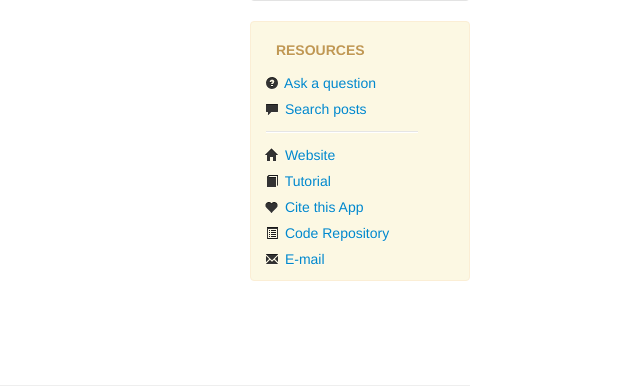
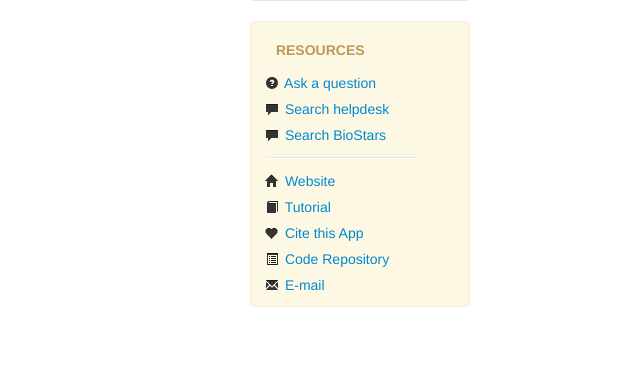
Before and after one commit to cytoscape/appstore, a Django app: template apps/templates/app_page.html in a window 1280 px wide. Shown: the part 905-1293 px from the top of the page, without its empty margins (640-1280 px from the left). Run offline with Django 3.2, Linux system fonts and the light colour scheme; tables that the repository leaves empty hold one stand-in row (values such as "Sample post"); the template is opened without the code that fills it: values that come from a table or form of the project are taken from there, most other values are stand-ins (such as "Sample title", 1, 10 or a date in 2020); grey boxes marked "Sample" are stand-in pictures; some libraries are stand-ins or nearby versions.

Commit message:
'Search post' changed to 'Search helpdesk'. 'Search BioStar' added in Resources section

```diff
--- a/apps/templates/app_page.html
+++ b/apps/templates/app_page.html
@@ -333,9 +333,9 @@
 
 				<li><a href="https://groups.google.com/forum/?fromgroups#!searchin/cytoscape-helpdesk/{{ app.fullname }}" target="_blank">
 					<i class="icon-comment"></i>
-					Search posts
+					Search helpdesk
 				</a></li>
-
+				<li><a href="https://www.biostars.org/local/search/page/?q=cytoscape+{{ app.fullname }}" target="_blank"><i class="icon-comment"></i> Search BioStars</a></li>
 				<li class="divider"></li>
 
 				{% if app.website %}
```
